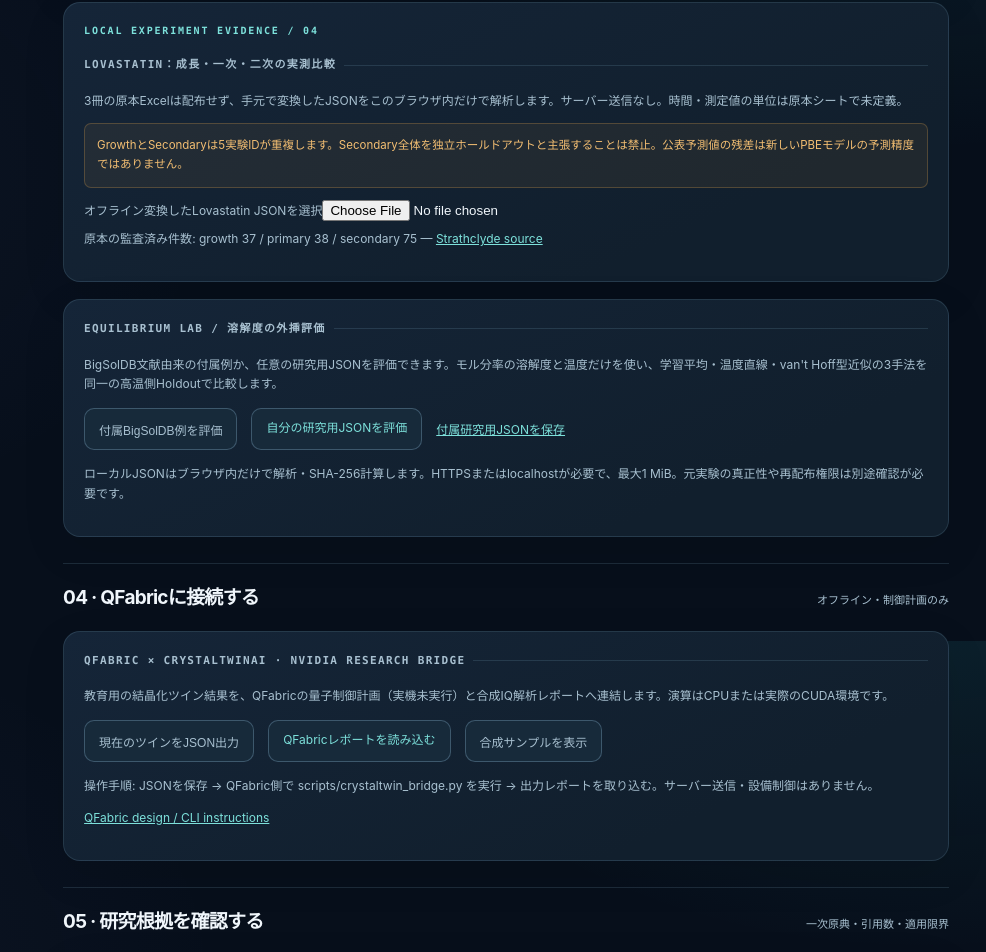
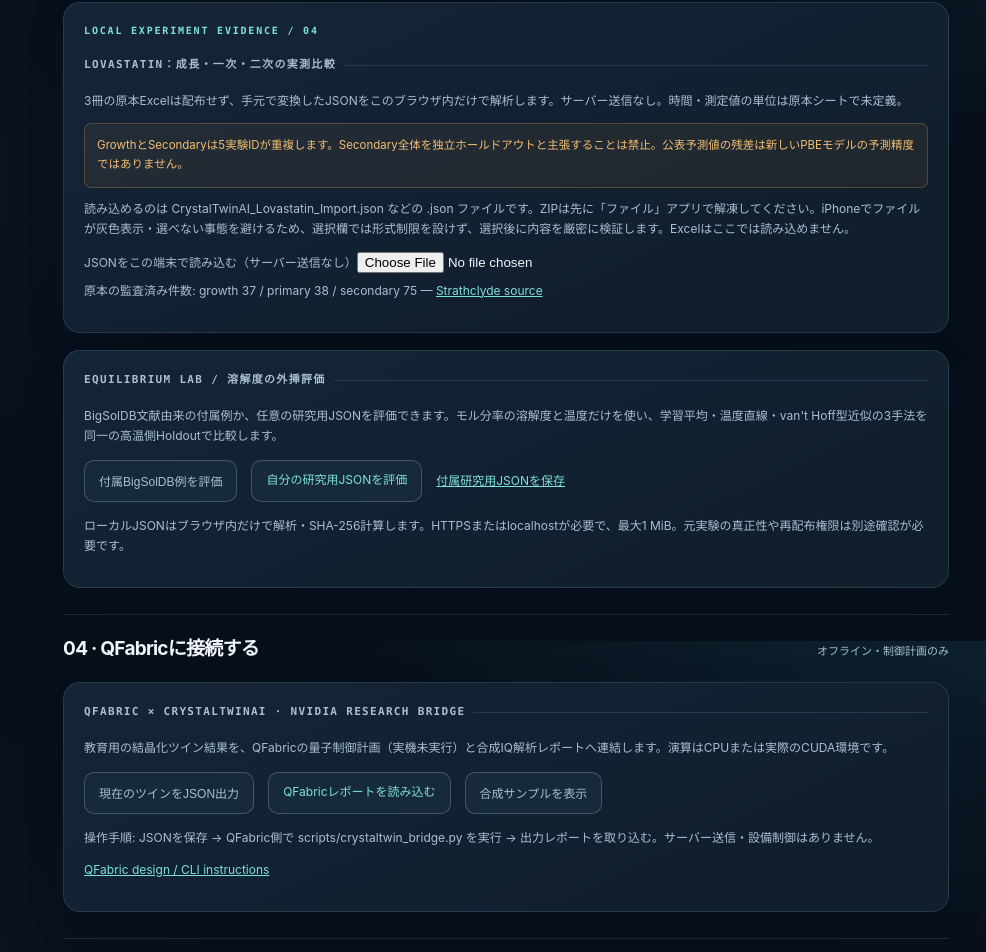
Before and after one commit to Takzin1/crystaltwinai, a Next.js app: page / in a window 1280 px wide. Shown: the part 4959-5911 px from the top of the page, without its empty margins (294-1280 px from the left). Built offline with nearby package versions, Linux system fonts and the light colour scheme.

Commit message:
fix(ios): remove overly restrictive JSON MIME picker and show actionable Excel/ZIP errors and loaded status

```diff
--- a/src/components/LovastatinEvidencePanel.tsx
+++ b/src/components/LovastatinEvidencePanel.tsx
@@ -31,19 +31,26 @@ export default function LovastatinEvidencePanel({lang}:{lang:LanguageCode}){
  const t=(ja:string,en:string)=>lang==="ja"?ja:en;
  const [data,setData]=useState<LovastatinEvidence|null>(null);
  const [error,setError]=useState<string|null>(null);
+ const [fileName,setFileName]=useState<string|null>(null);
  const [phase,setPhase]=useState<LovastatinPhase>("growth");
  const [run,setRun]=useState<string>("");
  const source=useMemo(()=>data?.records[phase], [data,phase]);
  const selected=run&&source?.experiments.includes(run)?run:source?.experiments[0];
  const comparison=data&&selected?lovastatinRunComparison(data,phase,selected):null;
  async function readLocal(file:File|null){
-  setError(null);setData(null);setRun("");
+  setError(null);setData(null);setRun("");setFileName(null);
   if(!file)return;
+  if(!/\.json$/i.test(file.name)){
+   setError(file.name.toLowerCase().endsWith(".xlsx")?
+    t("Excel（.xlsx）はこの欄に直接取り込めません。変換済みJSONを選んでください。","Excel (.xlsx) is not accepted here. Select the converted JSON file."):
+    t("ZIPは解凍し、.jsonファイルそのものを選んでください。","Unzip the archive, then select the .json file itself."));
+   return;
+  }
   try{
    if(file.size<100||file.size>1024*1024)throw new Error("Expected local-only JSON smaller than 1 MiB.");
    const raw=JSON.parse(await file.text());
    const parsed=validateLovastatinEvidence(raw);
-   setData(parsed);setPhase("growth");setRun(parsed.records.growth.experiments[0]);
+   setData(parsed);setFileName(file.name);setPhase("growth");setRun(parsed.records.growth.experiments[0]);
   }catch(e){setError(e instanceof Error?e.message:"Invalid Lovastatin evidence file");}
  }
  return <section className="panel" aria-labelledby="lovastatin-evidence-title">
@@ -58,10 +65,16 @@ export default function LovastatinEvidencePanel({lang}:{lang:LanguageCode}){
    "GrowthとSecondaryは5実験IDが重複します。Secondary全体を独立ホールドアウトと主張することは禁止。公表予測値の残差は新しいPBEモデルの予測精度ではありません。",
    "Growth and Secondary share five experiment IDs. Secondary is NOT a fully independent holdout. Residuals of published predictions are NOT accuracy evidence for a new PBE model."
   )}</p>
+  <p id="lovastatin-import-help" className="dataset-muted">{t(
+   "読み込めるのは CrystalTwinAI_Lovastatin_Import.json などの .json ファイルです。ZIPは先に「ファイル」アプリで解凍してください。iPhoneでファイルが灰色表示・選べない事態を避けるため、選択欄では形式制限を設けず、選択後に内容を厳密に検証します。Excelはここでは読み込めません。",
+   "Select a converted .json file (such as CrystalTwinAI_Lovastatin_Import.json). Unzip archives in Files first. The picker has no MIME filter for better iOS compatibility; the file format and full data schema are strictly checked after selection. Excel cannot be opened directly here."
+  )}</p>
   <label className="dataset-muted" htmlFor="lovastatin-file">{t(
-   "オフライン変換したLovastatin JSONを選択","Choose privately converted Lovastatin JSON")}</label>
-  <input id="lovastatin-file" type="file" accept=".json,application/json"
+   "JSONをこの端末で読み込む（サーバー送信なし）","Open JSON locally on this device (no server upload)")}</label>
+  <input id="lovastatin-file" type="file" aria-describedby="lovastatin-import-help"
    onChange={e=>{void readLocal(e.currentTarget.files?.[0]??null)}} />
+  {fileName&&data&&<p role="status" className="dataset-muted">{t(
+   "読み込み成功：","Loaded successfully: ")}{fileName} · 150 {t("測定点","observations")}</p>}
   {error&&<p role="alert" className="dataset-error">{error}</p>}
   <p className="dataset-muted">{t("原本の監査済み件数","Audited source inventory")}:{" "}
    {LOVASTATIN_PHASES.map(p=>p+" "+LOVASTATIN_BOOKS[p].n).join(" / ")}
```
